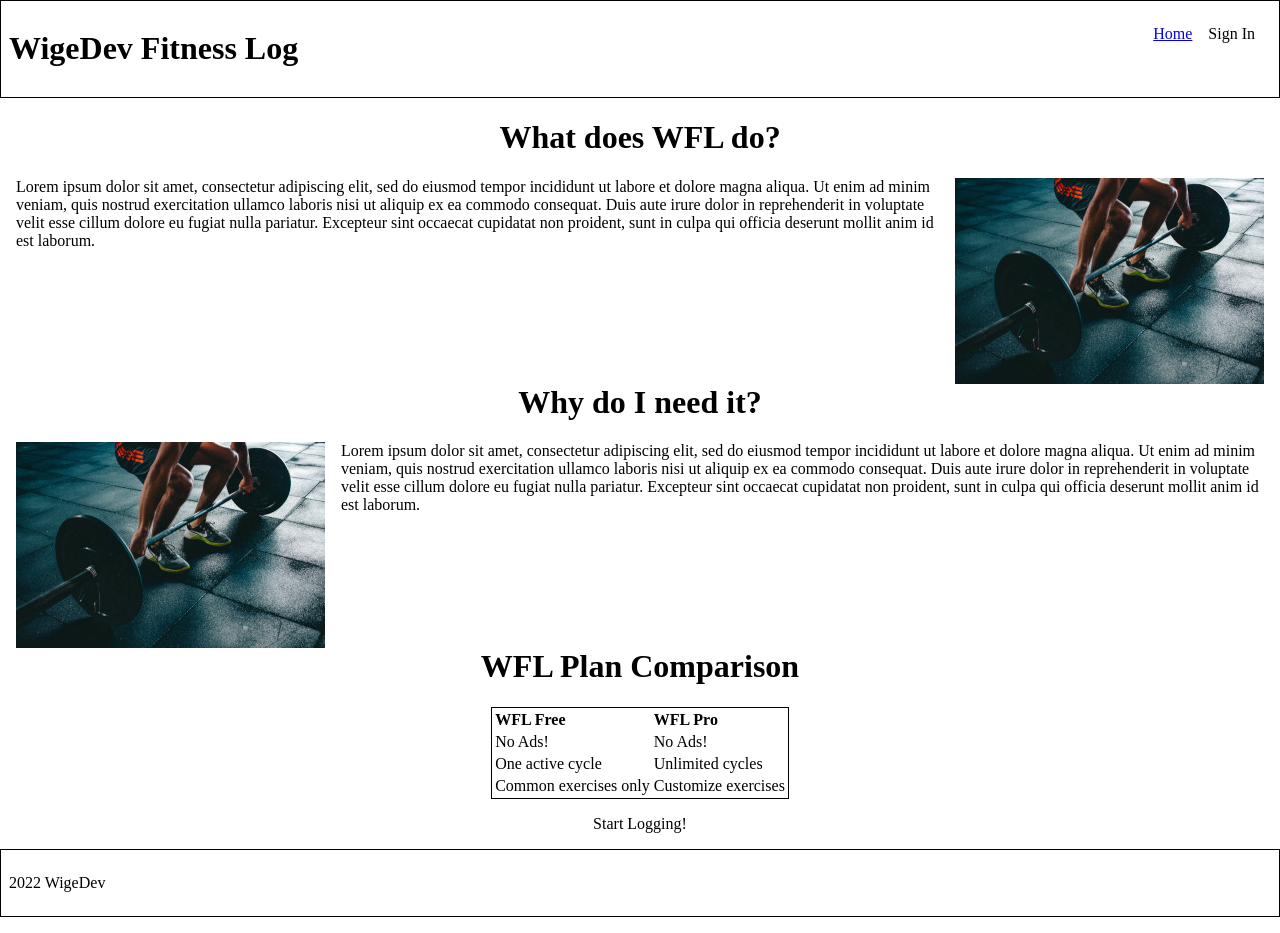
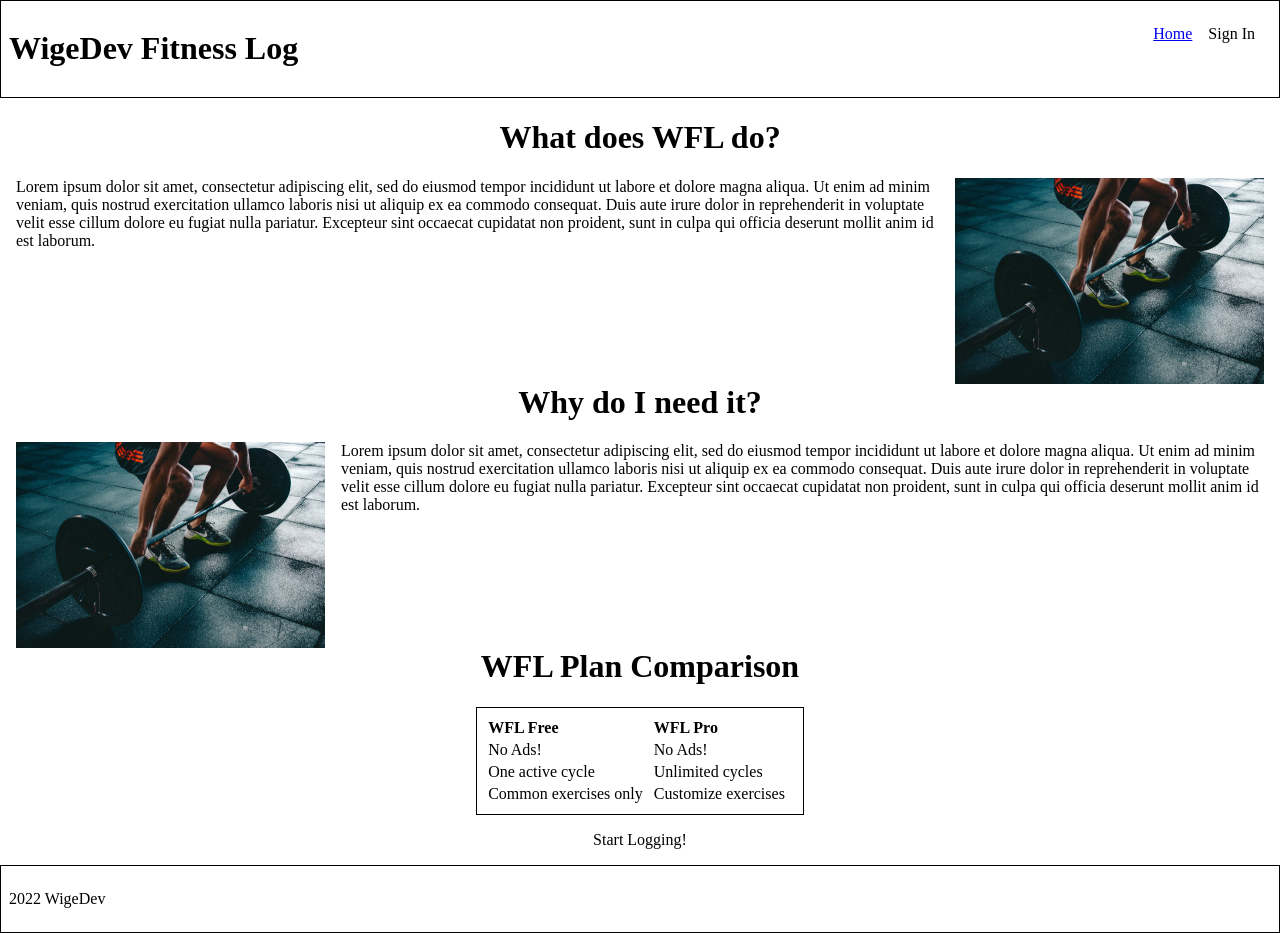
Before and after one commit to garywige/wigedev-fitness-log, an Angular app: page /home in a window 1280 px wide. Built offline with nearby package versions, Linux system fonts and the light colour scheme.

Commit message:
right padding on td

```diff
--- a/src/app/home/home.component.css
+++ b/src/app/home/home.component.css
@@ -9,6 +9,11 @@ table {
   margin-right: auto;
   margin-bottom: 1em;
   border: solid black 1px;
+  padding: 8px;
+}
+
+td {
+  padding-right: 8px;
 }
 
 .center {
```
